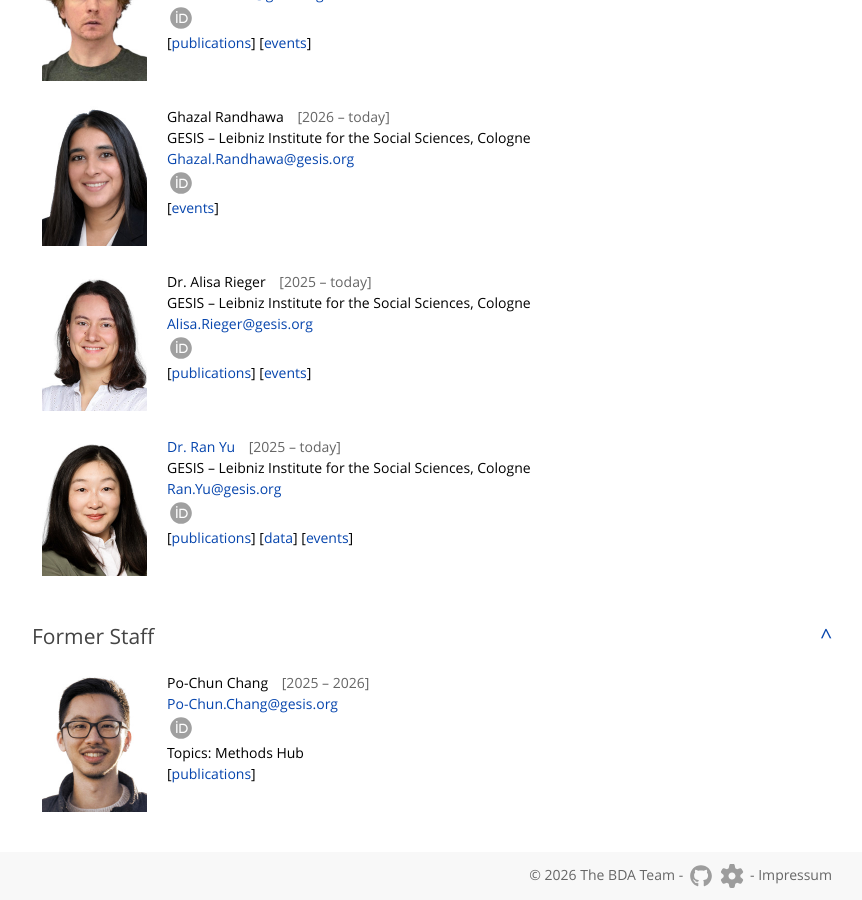
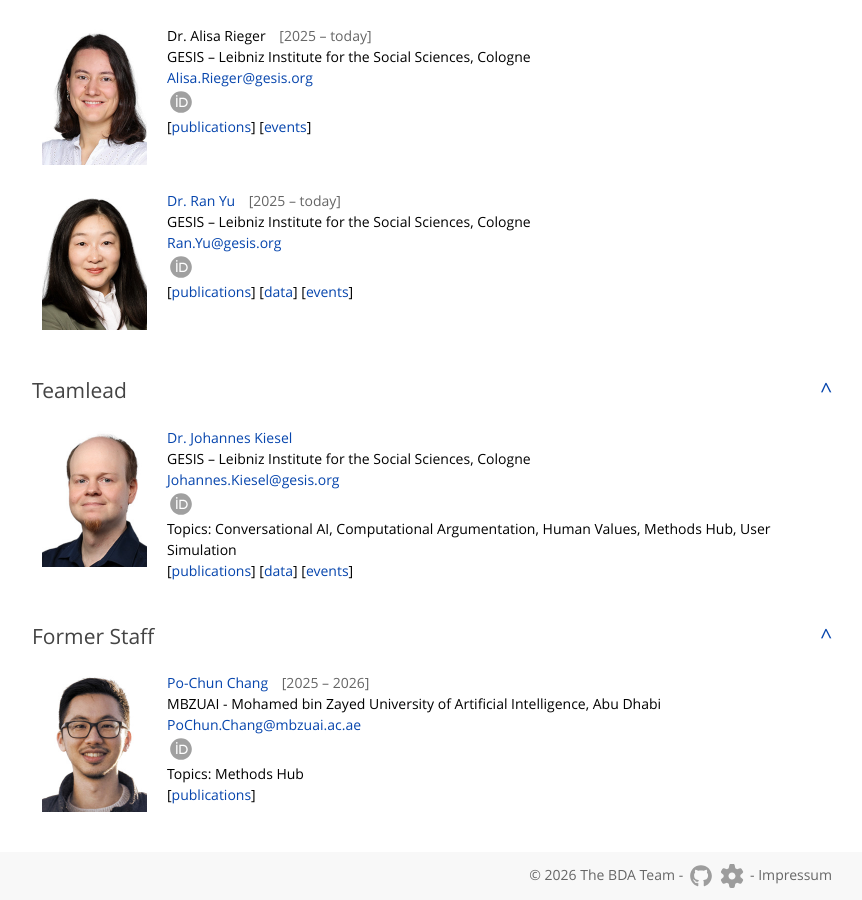
Before and after one commit to the-bda-team/the-bda-team-web, a Jekyll site: the page built from people.html, in a window 1280 px wide and 900 px high, scrolled down 1246 px. Shown: the whole window, without its empty margins (208-1070 px from the left). Built offline with Jekyll 4.4.1, drawn with Linux system fonts in a browser that asks for light colours; some of the changed text lies outside the part shown.

Commit message:
update via worker (#20)

```diff
--- a/_data/database/people.json
+++ b/_data/database/people.json
@@ -1,48 +1,26 @@
 [
   {
-    "id": "kiesel",
-    "category": "Teamlead",
-    "affiliation": "GESIS \u2013 Leibniz Institute for  the Social Sciences, Cologne",
-    "email": "Johannes.Kiesel@gesis.org",
-    "name": ["Johannes", "Kiesel"],
-    "orcid": "0000-0002-1617-6508",
+    "id": "rieger",
+    "category": "Staff",
+    "affiliation": "GESIS – Leibniz Institute for  the Social Sciences, Cologne",
+    "email": "Alisa.Rieger@gesis.org",
+    "name": [
+      "Alisa",
+      "Rieger"
+    ],
+    "orcid": "0000-0002-2274-1606",
     "title": "Dr.",
-    "topics": ["Conversational AI", "Computational Argumentation", "Human Values", "Methods Hub", "User Simulation"]
-  },
-  {
-    "id": "hirak",
-    "category": "Staff",
-    "affiliation": "Heinrich Heine University, D\u00fcsseldorf",
-    "email": "vitalii.hirak@hhu.de",
-    "name": ["Vitalii", "Hirak"],
-    "orcid": "0009-0008-8456-5629",
-    "years": "2025 - today"
-  },
-  {
-    "id": "khan",
-    "category": "Staff",
-    "affiliation": "GESIS \u2013 Leibniz Institute for  the Social Sciences, Cologne",
-    "email": "Taimoor.Khan@gesis.org",
-    "name": ["Muhammad Taimoor", "Khan"],
-    "orcid": "0000-0002-6542-9217",
-    "title": "Dr.",
-    "years": "2025 - today"
-  },
-  {
-    "id": "linzbach",
-    "category": "Staff",
-    "affiliation": "GESIS \u2013 Leibniz Institute for  the Social Sciences, Cologne",
-    "email": "Stephan.Linzbach@gesis.org",
-    "name": ["Stephan", "Linzbach"],
-    "orcid": "0009-0009-6955-2368",
     "years": "2025 - today"
   },
   {
     "id": "momeni",
     "category": "Staff",
-    "affiliation": "GESIS \u2013 Leibniz Institute for  the Social Sciences, Cologne",
+    "affiliation": "GESIS – Leibniz Institute for  the Social Sciences, Cologne",
     "email": "Fakhri.Momeni@gesis.org",
-    "name": ["Fakhri", "Momeni"],
+    "name": [
+      "Fakhri",
+      "Momeni"
+    ],
     "orcid": "0000-0002-5572-575X",
     "title": "Dr.",
     "years": "2025 - today"
@@ -50,9 +28,12 @@
   {
     "id": "muench",
     "category": "Staff",
-    "affiliation": "GESIS \u2013 Leibniz Institute for  the Social Sciences, Cologne",
+    "affiliation": "GESIS – Leibniz Institute for  the Social Sciences, Cologne",
     "email": "Felix.Muench@gesis.org",
-    "name": ["Felix Victor", "M\u00fcnch"],
+    "name": [
+      "Felix Victor",
+      "Münch"
+    ],
     "orcid": "0000-0001-8808-6790",
     "title": "Dr.",
     "url": "https://felixvictor.net/",
@@ -61,40 +42,99 @@
   {
     "id": "randhawa",
     "category": "Staff",
-    "affiliation": "GESIS \u2013 Leibniz Institute for  the Social Sciences, Cologne",
+    "affiliation": "GESIS – Leibniz Institute for  the Social Sciences, Cologne",
     "email": "Ghazal.Randhawa@gesis.org",
-    "name": ["Ghazal", "Randhawa"],
+    "name": [
+      "Ghazal",
+      "Randhawa"
+    ],
     "orcid": "0009-0000-2837-2066",
     "years": "2026 - today"
   },
   {
-    "id": "rieger",
+    "id": "kiesel",
+    "category": "Teamlead",
+    "affiliation": "GESIS – Leibniz Institute for  the Social Sciences, Cologne",
+    "email": "Johannes.Kiesel@gesis.org",
+    "name": [
+      "Johannes",
+      "Kiesel"
+    ],
+    "orcid": "0000-0002-1617-6508",
+    "title": "Dr.",
+    "topics": [
+      "Conversational AI",
+      "Computational Argumentation",
+      "Human Values",
+      "Methods Hub",
+      "User Simulation"
+    ]
+  },
+  {
+    "id": "khan",
     "category": "Staff",
-    "affiliation": "GESIS \u2013 Leibniz Institute for  the Social Sciences, Cologne",
-    "email": "Alisa.Rieger@gesis.org",
-    "name": ["Alisa", "Rieger"],
-    "orcid": "0000-0002-2274-1606",
+    "affiliation": "GESIS – Leibniz Institute for  the Social Sciences, Cologne",
+    "email": "Taimoor.Khan@gesis.org",
+    "name": [
+      "Muhammad Taimoor",
+      "Khan"
+    ],
+    "orcid": "0000-0002-6542-9217",
     "title": "Dr.",
     "years": "2025 - today"
   },
   {
+    "id": "chang",
+    "category": "Former Staff",
+    "email": "PoChun.Chang@mbzuai.ac.ae",
+    "name": [
+      "Po-Chun",
+      "Chang"
+    ],
+    "orcid": "0009-0002-9371-8582",
+    "topics": [
+      "Methods Hub"
+    ],
+    "years": "2025 - 2026",
+    "affiliation": "MBZUAI - Mohamed bin Zayed University of Artificial Intelligence, Abu Dhabi",
+    "url": "https://github.com/poch4319"
+  },
+  {
     "id": "yu",
     "category": "Staff",
-    "affiliation": "GESIS \u2013 Leibniz Institute for  the Social Sciences, Cologne",
+    "affiliation": "GESIS – Leibniz Institute for  the Social Sciences, Cologne",
     "email": "Ran.Yu@gesis.org",
-    "name": ["Ran", "Yu"],
+    "name": [
+      "Ran",
+      "Yu"
+    ],
     "orcid": "0000-0002-1619-3164",
     "title": "Dr.",
     "url": "https://ranyu2020.wordpress.com/",
     "years": "2025 - today"
   },
   {
-    "id": "chang",
-    "category": "Former Staff",
-    "email": "Po-Chun.Chang@gesis.org",
-    "name": ["Po-Chun", "Chang"],
-    "orcid": "0009-0002-9371-8582",
-    "topics": ["Methods Hub"],
-    "years": "2025 - 2026"
+    "id": "linzbach",
+    "category": "Staff",
+    "affiliation": "GESIS – Leibniz Institute for  the Social Sciences, Cologne",
+    "email": "Stephan.Linzbach@gesis.org",
+    "name": [
+      "Stephan",
+      "Linzbach"
+    ],
+    "orcid": "0009-0009-6955-2368",
+    "years": "2025 - today"
+  },
+  {
+    "id": "hirak",
+    "category": "Staff",
+    "affiliation": "Heinrich Heine University, Düsseldorf",
+    "email": "vitalii.hirak@hhu.de",
+    "name": [
+      "Vitalii",
+      "Hirak"
+    ],
+    "orcid": "0009-0008-8456-5629",
+    "years": "2025 - today"
   }
 ]
```
